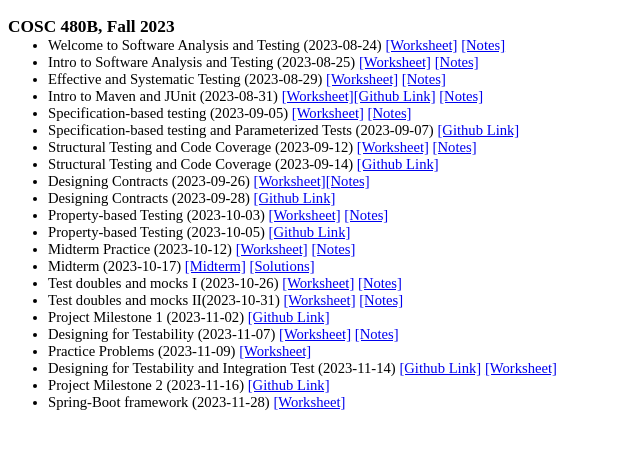
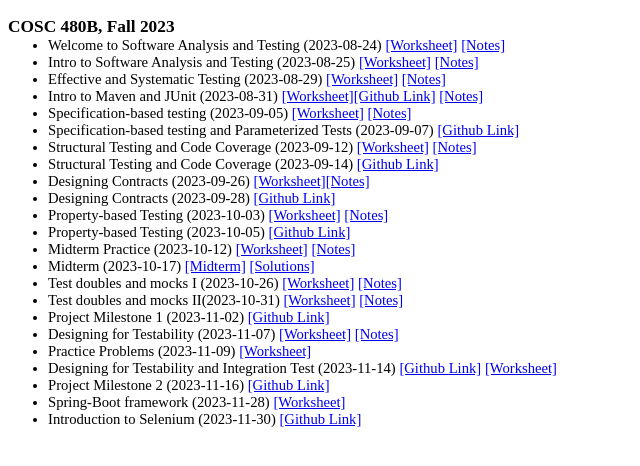
Before and after one commit to georgianahaldeman/cosc480, a Jekyll site: the page built from docs/notes/index.md, in a window 1280 px wide. Shown: the top 466 px of the page, without its empty margins (0-640 px from the left). Built offline with Jekyll 4.4.1, drawn with Linux system fonts in a browser that asks for light colours; our own code applies the rules of GitHub Pages for plain Markdown files.

Commit message:
selenium repo

```diff
--- a/docs/notes/index.md
+++ b/docs/notes/index.md
@@ -43,3 +43,5 @@
 - Project Milestone 2 (2023-11-16) [[Github Link]](https://classroom.github.com/a/43ejEo-3)
 
 - Spring-Boot framework (2023-11-28) [[Worksheet]](https://docs.google.com/document/d/1Zkt23V8gh2piGuXj02ROwJYdvN1JHKl_hDlElRTDdLE/edit?usp=sharing)
+
+- Introduction to Selenium (2023-11-30) [[Github Link]](https://classroom.github.com/a/xMYtxCec)
```
Also changed, not shown: 2 other files.
